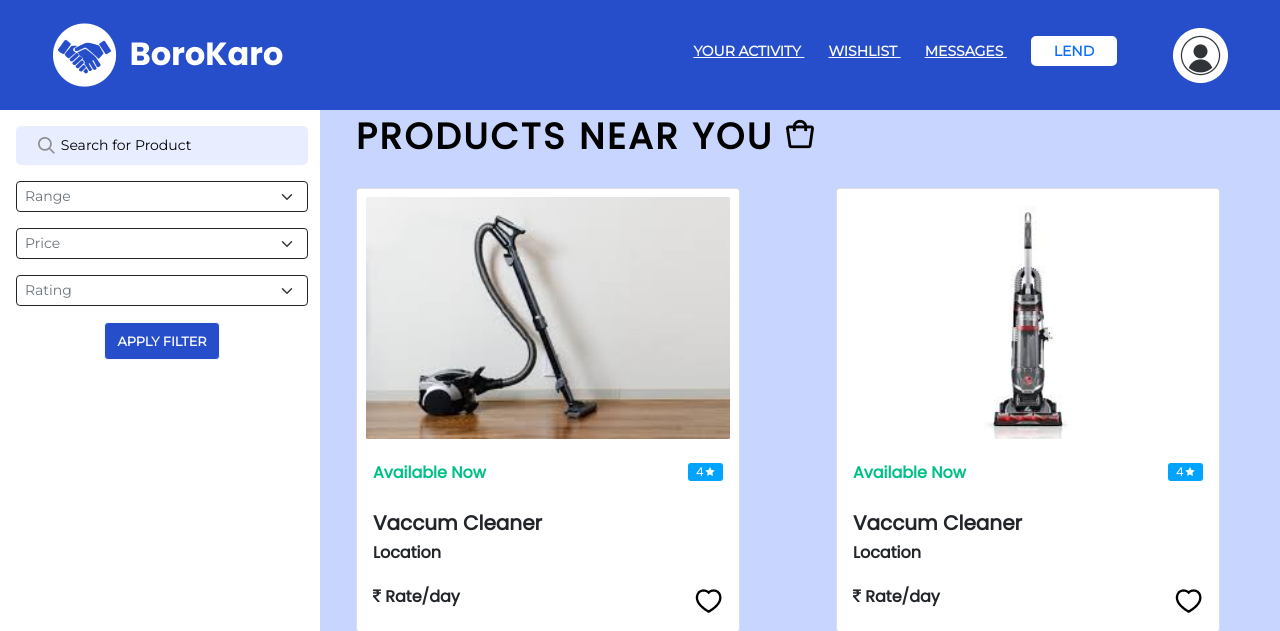
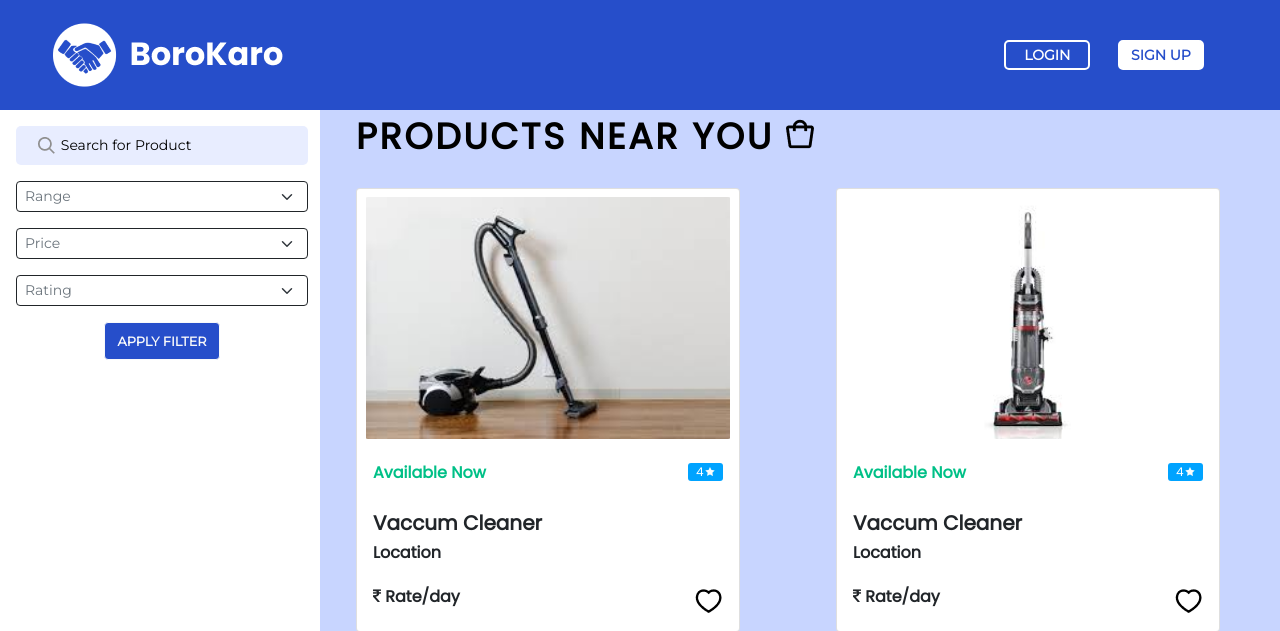
Before and after one commit to ShameemudheenMP/BoroKaro, a Django app: page /home/ in a window 1280 px wide. Shown: the top 631 px of the page. Run offline with Django 4.2, Linux system fonts and the light colour scheme.

Commit message:
guest view added

```diff
--- a/Borokaro/main/templates/main/base.html
+++ b/Borokaro/main/templates/main/base.html
@@ -23,6 +23,7 @@
               <a class="navbar-brand" href="#">
                 <img src="{% static 'Assets/home-logo.png' %}" alt="home-logo">
               </a>
+              {% if user.is_authenticated %}
                 <div class="navleft">
                   <div class="float-start pt-2 pe-3">
                     <a href="/activity" class="link-light me-4">
@@ -44,11 +45,22 @@
                       <img src="{% static 'Assets/Profileicon.png' %}" alt="Profile">
                     </a>
                     <ul class="dropdown-menu dropdown-menu-end" aria-labelledby="">
-                    <li><a class="dropdown-item" href="/profile">Your Profile</a></li>
+                      <li><a class="dropdown-item" href="/profile">{{user.name}}</a></li>
                       <li><a class="dropdown-item" href="/logout">Logout</a></li>
                     </ul>
                   </div>
                 </div>
+              {% else %}
+                <div class="navleft pe-5">
+                  <a href="/login" style="text-decoration:none;">
+                    <button class="log-reg-btn fw-bold me-4" id="logbtn">LOGIN</button>
+                  </a>
+                  <a href="/signup" style="text-decoration:none;">
+                    <button class="log-reg-btn fw-bold me-4" id="regbtn">SIGN UP</button>
+                  </a>
+                </div>
+              {% endif %}
+
 
             </div>
           </nav>
--- a/Borokaro/main/templates/main/home.html
+++ b/Borokaro/main/templates/main/home.html
@@ -32,10 +32,7 @@
                     <option value="2">Above 4</option>
                     <option value="3">Above 3</option>
                 </select>
-                <!-- <div class="search-input input-group flex-nowrap pe-2">
-                <span class="input-group-text input-icon" id="addon-wrapping"><img src="Assets/search-icon.png" alt="search-icon"></span>
-                <input type="text" class="form-control search-" placeholder="Search for product" aria-label="Username" aria-describedby="addon-wrapping">
-              </div> -->
+
                 <div class="filter pt-3">
                     <button type="submit" class="btn btn-outline-light" id="filter-button"><a class="text-light fw-bold"
                             href="" style="text-decoration: none; font-size: .8em;">APPLY FILTER</a></button>
@@ -51,7 +48,7 @@
         </div>
 
         <div class="row">
-            <a href="product.html" class="product col-md-6 col-sm-12 col-xs-12 text-decoration-none">
+            <a href="/product" class="product col-md-6 col-sm-12 col-xs-12 text-decoration-none">
                 <div class="card m-3 ms-4 me-4 mb-4" style="width: 24rem;">
                     <div class="text-center  p-2">
                         <img src="Assets/ProductImages/Product1.jpg" class="card-img" alt="Product1">
@@ -78,7 +75,7 @@
                 </div>
             </a>
 
-            <a href="#" class="product col-md-6 col-sm-12 col-xs-12 text-decoration-none">
+            <a href="/product" class="product col-md-6 col-sm-12 col-xs-12 text-decoration-none">
                 <div class="card m-3 ms-4 me-4 mb-4" style="width: 24rem;">
                     <div class="text-center p-2">
                         <img src="Assets/ProductImages/Product2-1.jpg" class="card-img" alt="Product1">
@@ -107,7 +104,7 @@
 
             </a>
 
-            <a href="#" class="product col-md-6 col-sm-12 col-xs-12 text-decoration-none">
+            <a href="/product" class="product col-md-6 col-sm-12 col-xs-12 text-decoration-none">
                 <div class="card m-3 ms-4 me-4 mb-4" style="width: 24rem;">
                     <div class="text-center  p-2">
                         <img src="Assets/ProductImages/Product3-1.jpg" class="card-img" alt="Product1">
@@ -134,7 +131,7 @@
                 </div>
             </a>
 
-            <a href="#" class="product col-md-6 col-sm-12 col-xs-12 text-decoration-none">
+            <a href="/product" class="product col-md-6 col-sm-12 col-xs-12 text-decoration-none">
                 <div class="card m-3 ms-4 me-4 mb-4" style="width: 24rem;">
                     <div class="text-center  p-2">
                         <img src="Assets/ProductImages/Product4.jpg" class="card-img" alt="Product1">
--- a/Borokaro/main/urls.py
+++ b/Borokaro/main/urls.py
@@ -4,7 +4,7 @@ from .views import log_in, sign_up, home
 
 urlpatterns = [
     path('home/', home, name='home'),
-    # path('home/', home, name='home'),
+    # path('', home, name='home'),
     path('signup/', sign_up, name='signup'),
     path('login/', log_in, name='login')
 ]
```
Also changed, not shown: Borokaro/db.sqlite3. Lines whose indentation alone changed are shown as unchanged.
